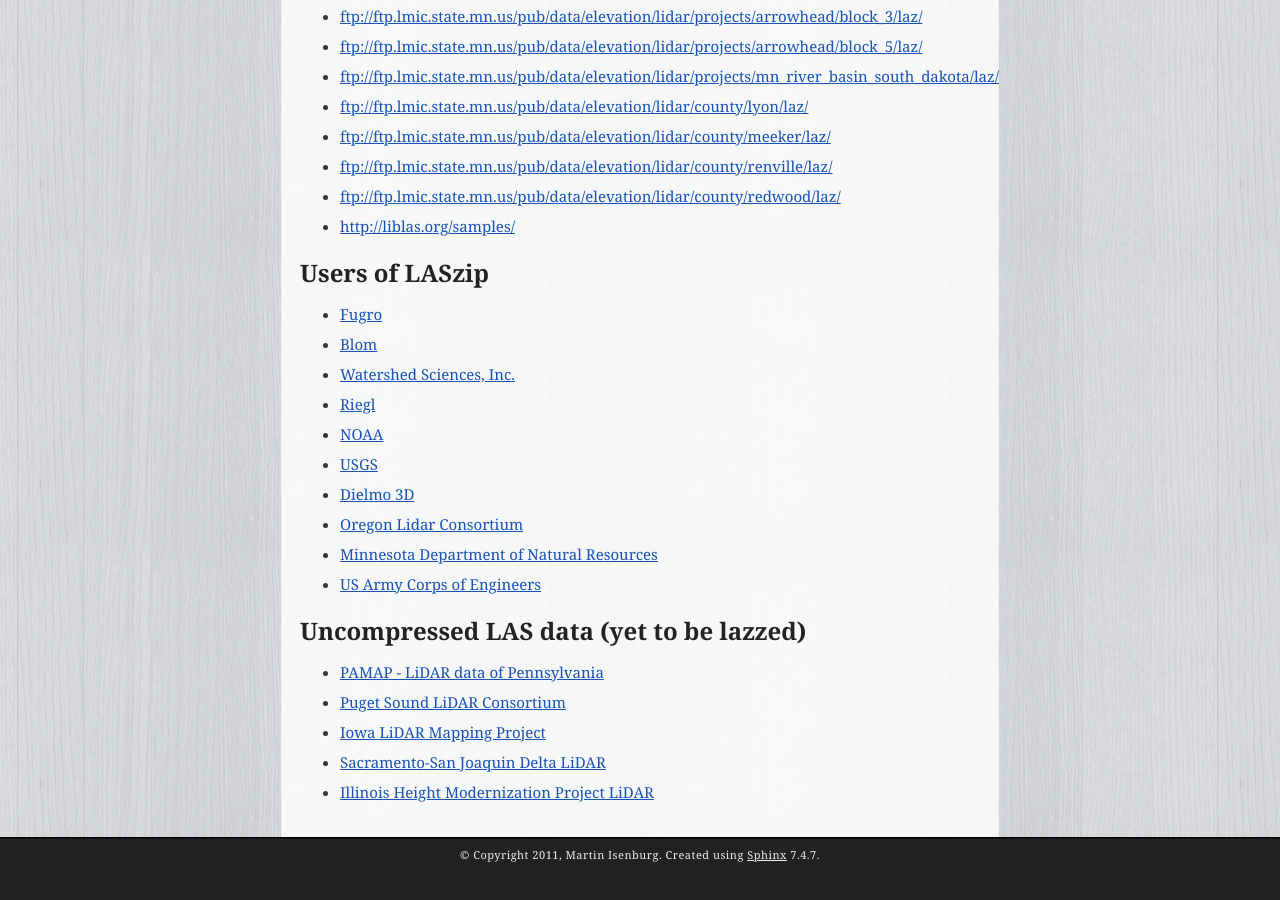
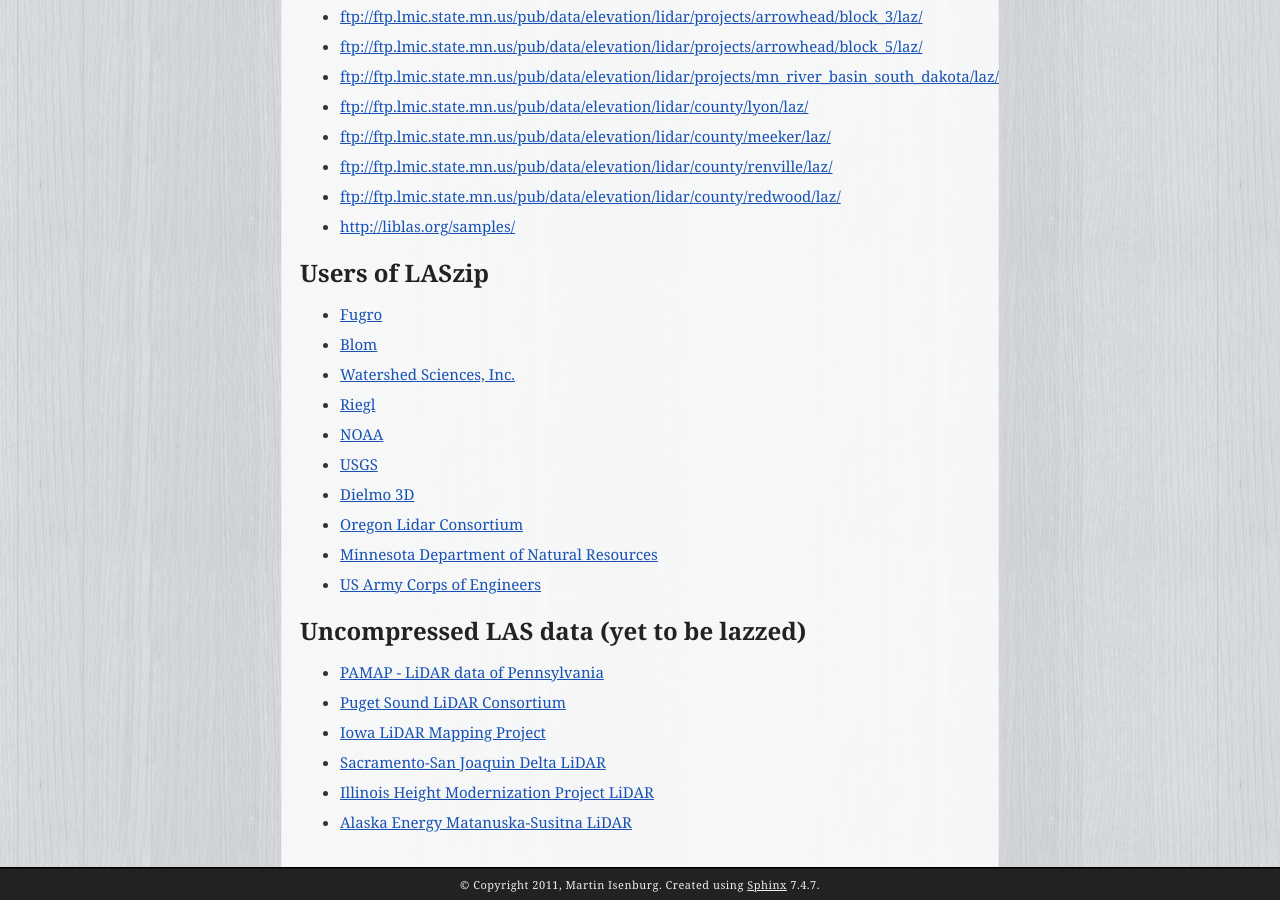
Before and after one commit to LASzip/LASzip, a Sphinx documentation site: the page built from docs/source/index.rst, in a window 1280 px wide and 900 px high, scrolled down 2260 px. Built offline with Sphinx 7.4.7, drawn with Linux system fonts in a browser that asks for light colours; before the commit the page ends 3130 px from its top, so only the background shows below that.

Commit message:
link some uncompressed LAS archives

```diff
--- a/docs/source/index.rst
+++ b/docs/source/index.rst
@@ -142,6 +142,7 @@
 * `Iowa LiDAR Mapping Project <http://geotree2.geog.uni.edu/IowaLidar/>`_
 * `Sacramento-San Joaquin Delta LiDAR <ftp://atlas.ca.gov/pub/delta-vision/lidar2009/>`_
 * `Illinois Height Modernization Project LiDAR <http://www.isgs.illinois.edu/nsdihome/webdocs/ilhmp/data.html>`_
+* `Alaska Energy Matanuska-Susitna LiDAR <http://matsu.gina.alaska.edu/LiDAR/>`_
 
 .. toctree::
    :hidden:
```
